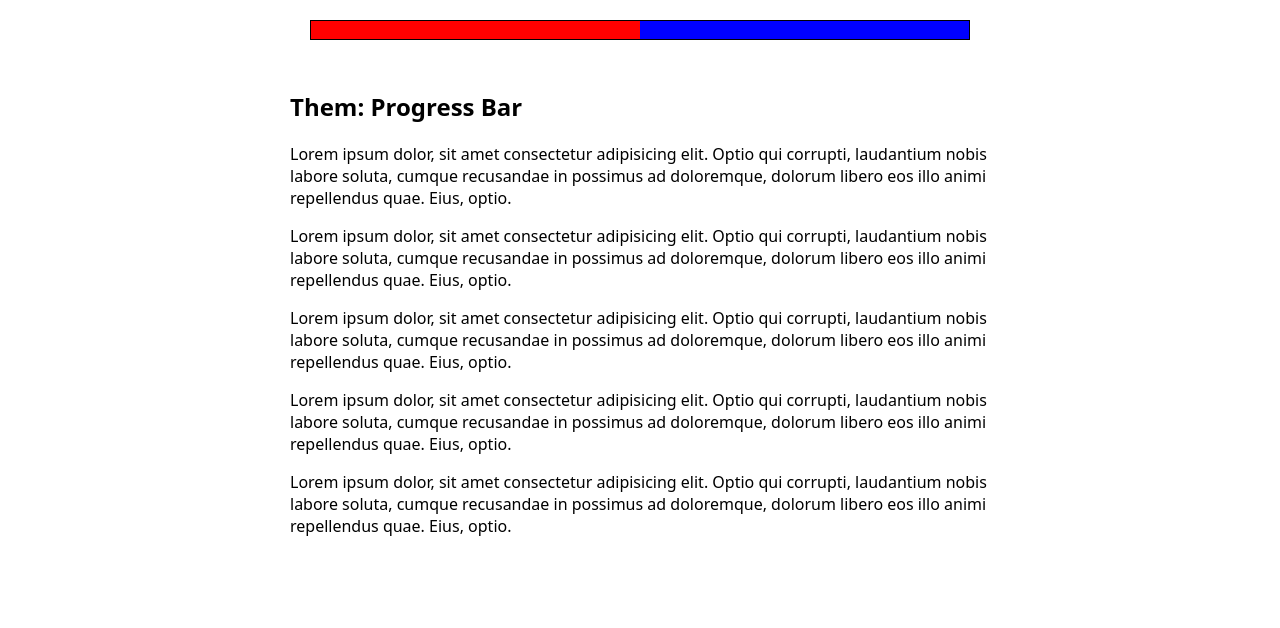
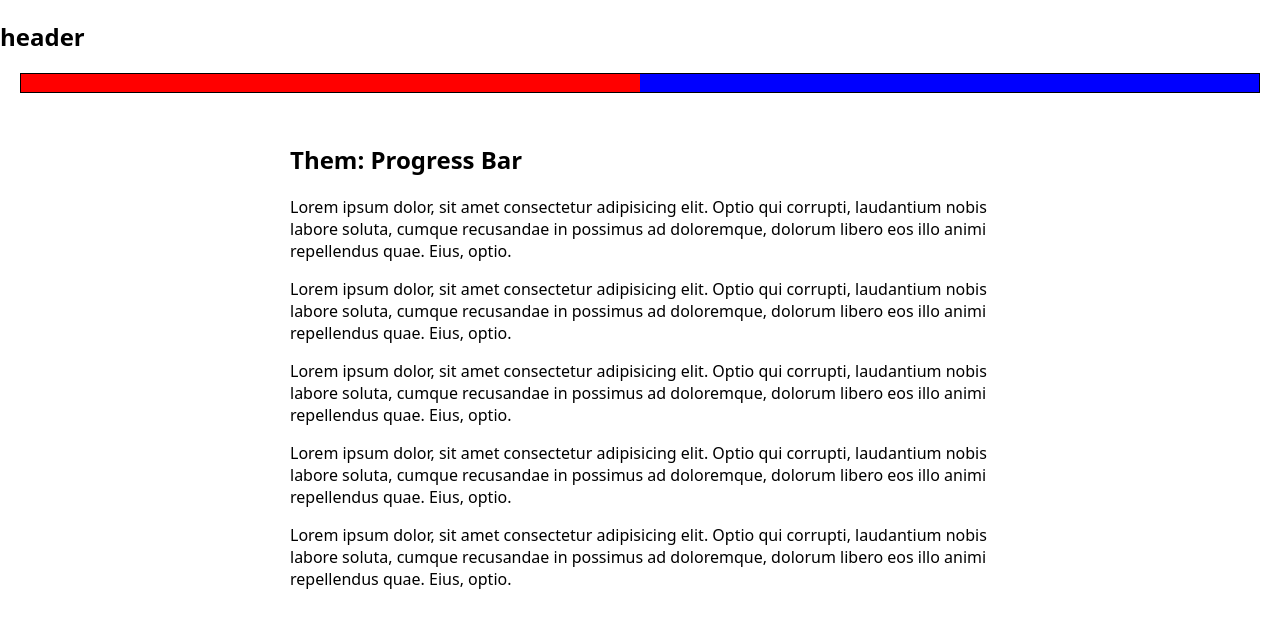
Before and after one commit to maryhbb/progress-bar, a plain HTML site: page index.html in a window 1280 px wide. Shown: the top 628 px of the page. Drawn offline with Linux system fonts and the light colour scheme.

Commit message:
add header

```diff
--- a/index.html
+++ b/index.html
@@ -10,9 +10,12 @@
     <link rel="stylesheet" href="style.css"></link>
 </head>
 <body>
+    <header>
+        <h2>header</h2>
+        <div class="progressbar"></div>
+
+    </header >
     <main>
-
-    <section class="progressbar"></section>
     <section class="content">
     <h1>Them: Progress Bar</h1>
     <p>Lorem ipsum dolor, sit amet consectetur adipisicing elit. Optio qui corrupti, laudantium nobis labore soluta, cumque recusandae in possimus ad doloremque, dolorum libero eos illo animi repellendus quae. Eius, optio.</p>
```
